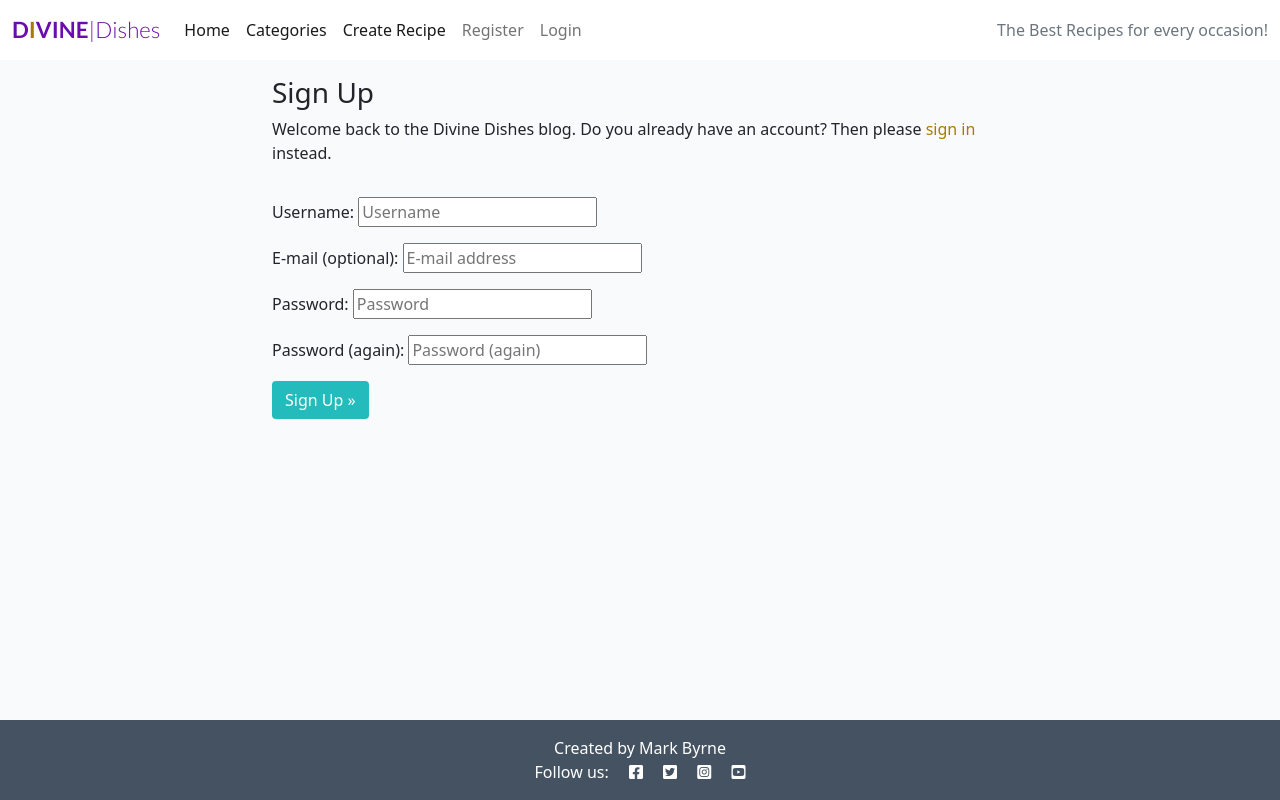
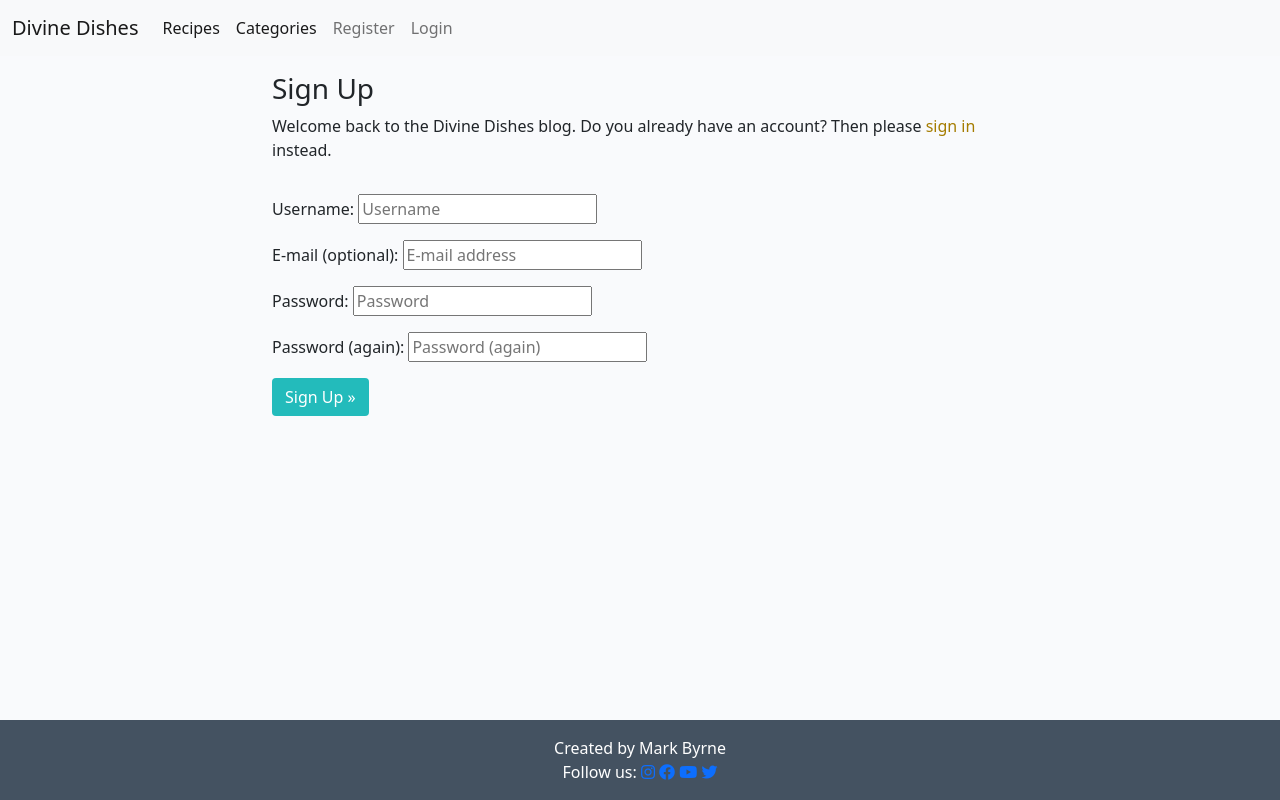
Before and after one commit to Code-Institute-Submissions/Mark8495-Project4, a Django app: page /accounts/signup/ in a window 1280 px wide. Run offline with Django 3.2, Linux system fonts and the light colour scheme.

Commit message:
updated navbar

```diff
--- a/templates/base.html
+++ b/templates/base.html
@@ -24,8 +24,58 @@
 <body class="d-flex flex-column h-100 main-bg">
 
     <!-- Navigation -->
+    <nav class="navbar navbar-expand-lg navbar-light bg-light">
+        <div class="container-fluid">
+            <a class="navbar-brand header" href="{% url 'home' %}">Divine Dishes</a>
+            <button class="navbar-toggler" type="button" data-bs-toggle="collapse"
+                data-bs-target="#navbarSupportedContent" aria-controls="navbarSupportedContent" aria-expanded="false"
+                aria-label="Toggle navigation">
+                <span class="navbar-toggler-icon"></span>
+            </button>
+            <div class="collapse navbar-collapse" id="navbarSupportedContent">
+                <ul class="navbar-nav me-auto mb-2 mb-lg-0">
+                    <li class="nav-item nav-style">
+                        <a class="nav-link active nav-style" aria-current="page" href="{% url 'home' %}">Recipes</a>
+                    </li>
+                    <li class="nav-item">
+                        <a class="nav-link active" aria-current="page" href="{% url 'category' %}">Categories</a>
+                    </li>
+                    {% if user.is_authenticated %}
 
-    <nav class="navbar navbar-expand-lg navbar-light bg-white">
+                    <li class="nav-item dropdown nav-style">
+                        <a class="nav-link dropdown-toggle welcome" href="#" id="navbarDropdown" role="button"
+                            data-bs-toggle="dropdown" aria-expanded="false">
+                            <span class="welcome-usr">Hi {{ user.username }}!</span>
+                        </a>
+                        <ul class="dropdown-menu" aria-labelledby="navbarDropdown">
+                            <li class="nav-item">
+                                <a class="nav-link active" aria-current="page" href="{% url 'home' %}">Home</a>
+                            </li>
+                            <li class="nav-item">
+                                <a class="nav-link active" aria-current="page" href="{% url 'create_recipe' %}">Create Recipe</a>
+                            </li>
+                            <li class="nav-item">
+                                <a class="nav-link" href="{% url 'user_recipes' %}">My Recipes</a>
+                            </li>
+                            <li class="nav-item">
+                                <a class="nav-link" href="{% url 'account_logout' %}">Logout</a>
+                            </li>
+
+                        </ul>
+                    </li>
+                    {% else %}
+                            <li class="nav-item">
+                                <a class="nav-link" href="{% url 'account_signup' %}">Register</a>
+                            </li>
+                            <li class="nav-item">
+                                <a class="nav-link" href="{% url 'account_login' %}">Login</a>
+                            </li>
+                            {% endif %}
+                </ul>
+            </div>
+        </div>
+    </nav>
+    <!-- <nav class="navbar navbar-expand-lg navbar-light bg-white">
         <div class="container-fluid">
             <a class="navbar-brand" href="{% url 'home' %}"><span class="brand">D<span class="purple-i">I</span>VINE<span
                         class="thin">|Dishes</span></span></span></a>
@@ -65,7 +115,7 @@
                 </span>
             </div>
         </div>
-    </nav>
+    </nav> -->
 
     <div class="container">
         <div class="row">
@@ -89,10 +139,12 @@
     <!-- Footer -->
     <footer class="footer mt-auto py-3 dark-bg">
         <p class="m-0 text-center text-white">Created by Mark Byrne</p>
-        <p class="m-0 text-center text-white">Follow us: <i class="fab fa-facebook-square ms-3"></i>
-            <i class="fab fa-twitter-square ms-3"></i>
-            <i class="fab fa-instagram-square ms-3"></i>
-            <i class="fab fa-youtube-square ms-3"></i></p>
+        <p class="m-0 text-center text-white social-links">Follow us:
+            <a href="https://www.instagram.com/" target="_blank"><i class="fab fa-instagram"></i></a>
+            <a href="https://www.facebook.com/" target="_blank"><i class="fab fa-facebook"></i></a>
+            <a href="https://www.youtube.com/" target="_blank"><i class="fab fa-youtube"></i></a>
+            <a href="https://www.twitter.com/" target="_blank"><i class="fab fa-twitter"></i></a>
+        </p>
     </footer>
     <script>
         setTimeout(function () {
```
Also changed, not shown: README.md, static/css/style.css (line endings or trailing spaces).
